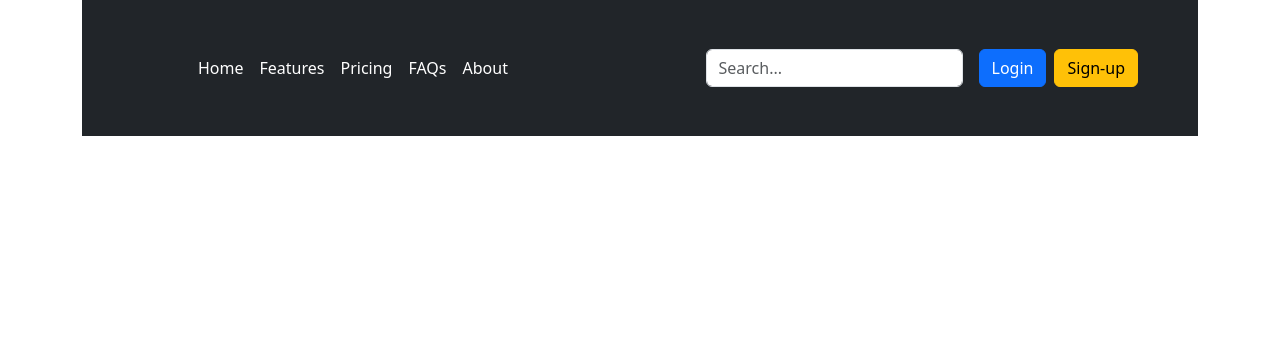
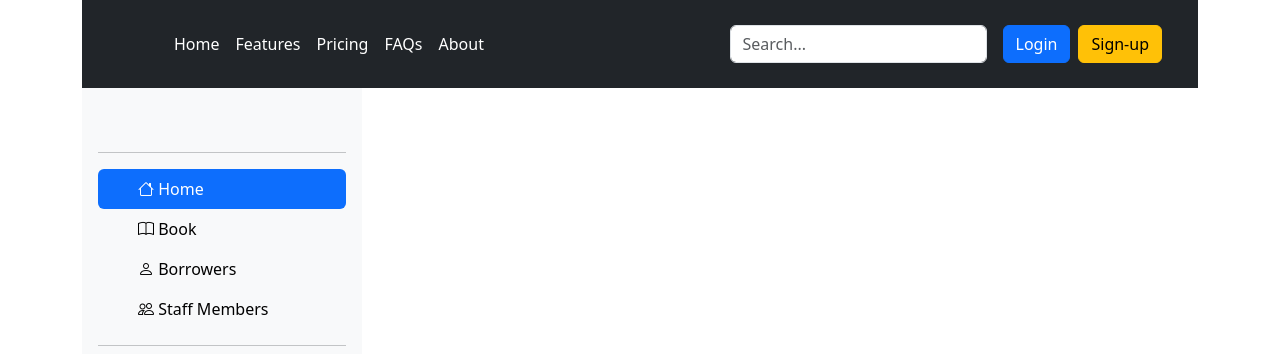
Before and after one commit to VinulVinsura/Library-Management-System-FrontEnd, an Angular app: page / in a window 1280 px wide. Shown: the top 354 px of the page. Built offline with nearby package versions, Linux system fonts and the light colour scheme.

Commit message:
Install bootstrap icon and Generate side bar

```diff
--- a/angular.json
+++ b/angular.json
@@ -26,7 +26,8 @@
             ],
             "styles": [
               "src/styles.css",
-              "node_modules/bootstrap/dist/css/bootstrap.min.css"
+              "node_modules/bootstrap/dist/css/bootstrap.min.css",
+              "node_modules/bootstrap-icons/font/bootstrap-icons.min.css"
 
             ],
             "scripts": [
--- a/package.json
+++ b/package.json
@@ -22,6 +22,7 @@
     "@angular/router": "^17.3.0",
     "@angular/ssr": "^17.3.3",
     "bootstrap": "^5.3.3",
+    "bootstrap-icons": "^1.11.3",
     "express": "^4.18.2",
     "rxjs": "~7.8.0",
     "tslib": "^2.3.0",
--- a/src/app/app.component.html
+++ b/src/app/app.component.html
@@ -1,10 +1,13 @@
-<div class="container ">
-  <div class="row ">
+<div class="container">
+  <div class="row">
     <app-header></app-header>
   </div>
-  <div class="row"></div>
+  <div class="row">
+    <div class="col-3">
+      <app-side-bar></app-side-bar>
+    </div>
+    <div class="col-9">
 
-
-
-
+    </div>
+  </div>
 </div>
--- a/src/app/app.component.ts
+++ b/src/app/app.component.ts
@@ -1,13 +1,14 @@
 import { Component } from '@angular/core';
 import { RouterOutlet } from '@angular/router';
 import { HeaderComponent } from "./comman/header/header.component";
+import { SideBarComponent } from './comman/side-bar/side-bar.component';
 
 @Component({
     selector: 'app-root',
     standalone: true,
     templateUrl: './app.component.html',
     styleUrl: './app.component.css',
-    imports: [RouterOutlet, HeaderComponent]
+    imports: [RouterOutlet, HeaderComponent,SideBarComponent]
 })
 export class AppComponent {
   title = 'library-manage-app';
--- a/src/app/comman/header/header.component.html
+++ b/src/app/comman/header/header.component.html
@@ -1,4 +1,4 @@
-<header class="p-5  text-bg-dark">
+<header class="p-4  text-bg-dark">
     <div class="container">
       <div class="d-flex flex-wrap align-items-center justify-content-center justify-content-lg-start">
         <a href="/" class="d-flex align-items-center mb-2 mb-lg-0 text-white text-decoration-none">
--- /dev/null
+++ b/src/app/comman/side-bar/side-bar.component.html
@@ -0,0 +1,55 @@
+<div
+  class="d-flex flex-column flex-shrink-0 p-3 bg-body-tertiary"
+  style="width: 280px"
+>
+  <a
+    href="/"
+    class="d-flex align-items-center mb-3 mb-md-0 me-md-auto link-body-emphasis text-decoration-none"
+  >
+    <svg class="bi pe-none me-2" width="40" height="32">
+      <use xlink:href="#bootstrap" />
+    </svg>
+  </a>
+  <hr />
+  <ul class="nav nav-pills flex-column mb-auto">
+    <li class="nav-item">
+      <a href="#" class="nav-link active" aria-current="page">
+        <svg class="bi pe-none me-2" width="16" height="16">
+          <use xlink:href="#home" />
+        </svg>
+        <i class="bi bi-house"></i>
+        Home
+      </a>
+    </li>
+    <li>
+      <a href="#" class="nav-link link-body-emphasis">
+        <svg class="bi pe-none me-2" width="16" height="16">
+          <use xlink:href="#speedometer2" />
+        </svg>
+        <i class="bi bi-book"></i>
+        Book
+      </a>
+    </li>
+    <li>
+      <a href="#" class="nav-link link-body-emphasis">
+        <svg class="bi pe-none me-2" width="16" height="16">
+          <use xlink:href="#table" />
+        </svg>
+
+        <i class="bi bi-person"></i>
+        Borrowers
+      </a>
+    </li>
+    <li>
+      <a href="#" class="nav-link link-body-emphasis">
+        <svg class="bi pe-none me-2" width="16" height="16">
+          <use xlink:href="#grid" />
+        </svg>
+
+        <i class="bi bi-people"></i>
+        Staff Members
+      </a>
+    </li>
+  </ul>
+  <hr />
+</div>
```
Also changed, not shown: src/app/comman/side-bar/side-bar.component.ts (added, +12 -0 lines), src/app/comman/side-bar/side-bar.component.css (added), 2 other files (tests, documents, lock files or other folders).
